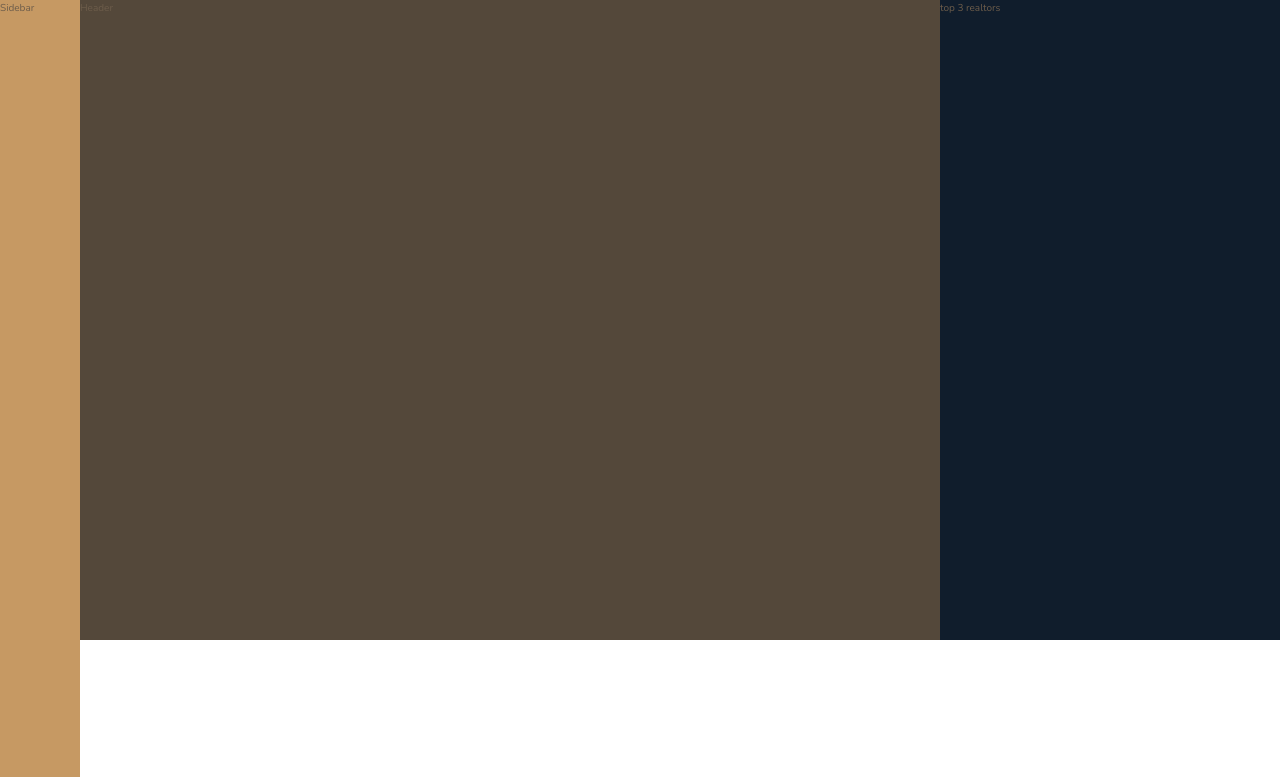
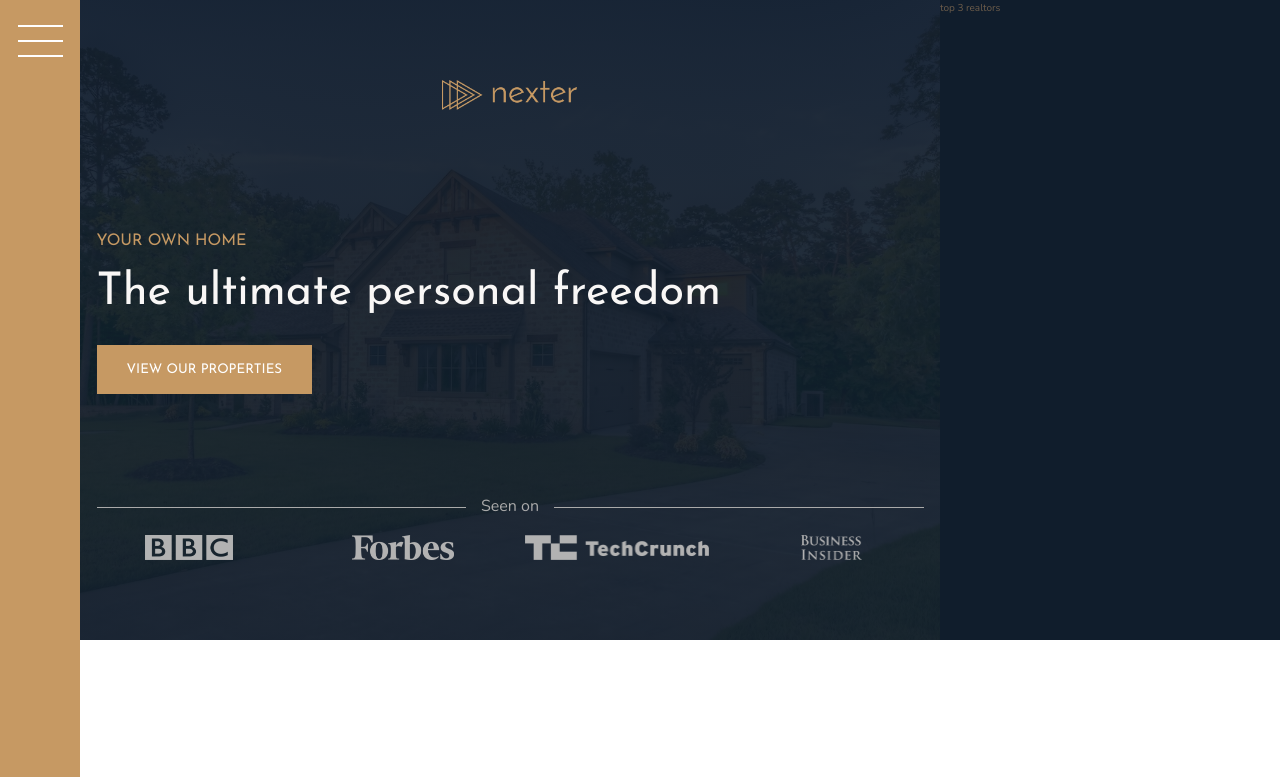
Before and after one commit to Abdullah700/css-project-Nexter, a website: page index.html in a window 1280 px wide. Shown: the top 777 px of the page. Drawn offline with nearby package versions, Linux system fonts and the light colour scheme.

Commit message:
sidebar header done

```diff
--- a/index.html
+++ b/index.html
@@ -15,11 +15,22 @@
 
 <body class="container">
     <div class="sidebar">
-        Sidebar
+        <button class="nav-btn" ></button>
     </div>
 
     <header class="header">
-        Header
+        <img src="img/logo.png" alt="Nexter Logo" class="header__logo">
+        <h3 class="heading-3">Your Own Home</h3>
+        <h1 class="heading-1">The ultimate personal freedom</h1>
+        <button class="btn header__btn">View our properties</button>
+
+        <div class="header__seenon-text">Seen on</div>
+        <div class="header__seenon-logos">
+            <img src="img/logo-bbc.png" alt="Seen on logo 1">
+            <img src="img/logo-forbes.png" alt="Seen on logo 2">
+            <img src="img/logo-techcrunch.png" alt="Seen on logo 3">
+            <img src="img/logo-bi.png" alt="Seen on logo 4">
+        </div>
     </header>
 
     <div class="realtors">
--- a/sass/_header.scss
+++ b/sass/_header.scss
@@ -1,4 +1,55 @@
 .header {
     background-color: $color-grey-dark-1;
     grid-column: full-start / col-end 6;
+    background-image: linear-gradient(rgba($color-secondary, .93), rgba($color-secondary, .93)), url(../img/hero.jpeg);
+    background-size: cover;
+    background-position: center;
+    padding: 8rem;
+    justify-content: center;
+
+    display: grid;
+    grid-template-rows: 1fr min-content 6rem 1fr;
+    grid-template-columns: max-content;
+    grid-row-gap: 1.5rem;
+
+    &__logo {
+        height: 3rem;
+        justify-self: center;
+    }
+
+    &__btn {
+        align-self: start;
+        justify-self: start;
+    }
+
+    &__seenon-text {
+        display: grid;
+        grid-template-columns: 1fr max-content 1fr;
+        grid-column-gap: 1.5rem;
+        align-items: center;
+
+        font-size: 1.6rem;
+        color: $color-grey-light-2;
+
+        &::before,
+        &::after {
+            content: "";
+            height: 1px;
+            display: block;
+            background-color: currentColor;
+        }
+
+    }
+
+    &__seenon-logos {
+        display: grid;
+        grid-template-columns: repeat(4, 1fr);
+        grid-column-gap: 3rem;
+        justify-items: center;
+
+        img {
+            height: 2.5rem;
+            filter: brightness(70%)
+        }
+    }
 }
--- a/sass/_sidebar.scss
+++ b/sass/_sidebar.scss
@@ -2,4 +2,30 @@
     background-color: $color-primary;
     grid-column: sidebar-start / sidebar-end;
     grid-row: 1 / -1;
+    display: flex;
+    justify-content: center;
 }
+
+
+.nav-btn {
+    border: none;
+    border-radius: 0;
+    margin-top: 4rem;
+    background-color: white;
+    height: 2px;
+    width: 4.5rem;
+
+    &::before,&::after{
+        content: "";
+        display: block;
+        background-color: white;
+        height: 2px;
+        width: 4.5rem;
+    }
+    &::before{
+        transform: translateY(-1.5rem);
+    }
+    &::after{
+        transform: translateY(1.3rem);
+    }
+}
--- a/sass/_typography.scss
+++ b/sass/_typography.scss
@@ -5,6 +5,9 @@
 
 .heading-1 {
     @extend %heading;
+    font-size: 4.5rem;
+    color: $color-grey-light-1;
+    line-height: 1;
 }
 
 .heading-2 {
```
Also changed, not shown: css/style.css.
